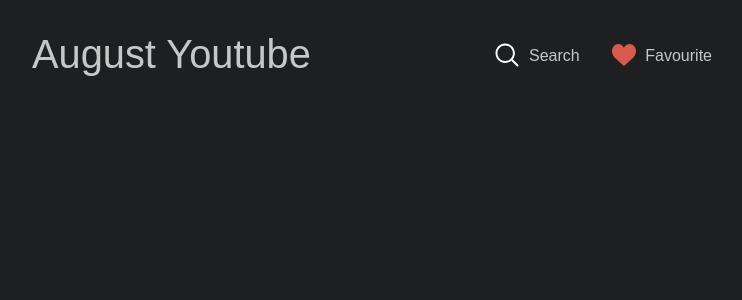
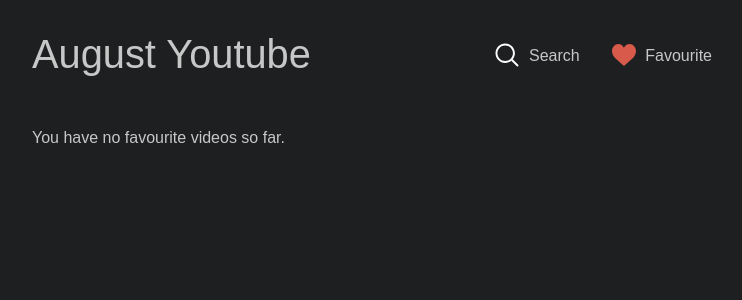
Before and after one commit to mingjuitsai/react-youtube, a React (Create React App) app: page /august-youtube/favourite in a window 1280 px wide. Shown: the top 300 px of the page, without its empty margins (268-1010 px from the left). Built offline with nearby package versions, Linux system fonts and the light colour scheme.

Commit message:
Add no fav message

```diff
--- a/src/components/VideoFavourite.js
+++ b/src/components/VideoFavourite.js
@@ -68,7 +68,9 @@
 		return (
 			<div className="VideoFavourite">
 				<section className={`VideoFavourite__main ${loadingClass} ${APIReadyClass}`}>
+					{videos.length ? "" : "You have no favourite videos so far."}
 					<VideoPlayerList videos={videos} likedVideos={videos} onToggleLikeVideo={onToggleLikeVideo}/>
+
 				</section>
 			</div>
 		);
```
Also changed, not shown: 8 other files (tests, documents, lock files or other folders).
